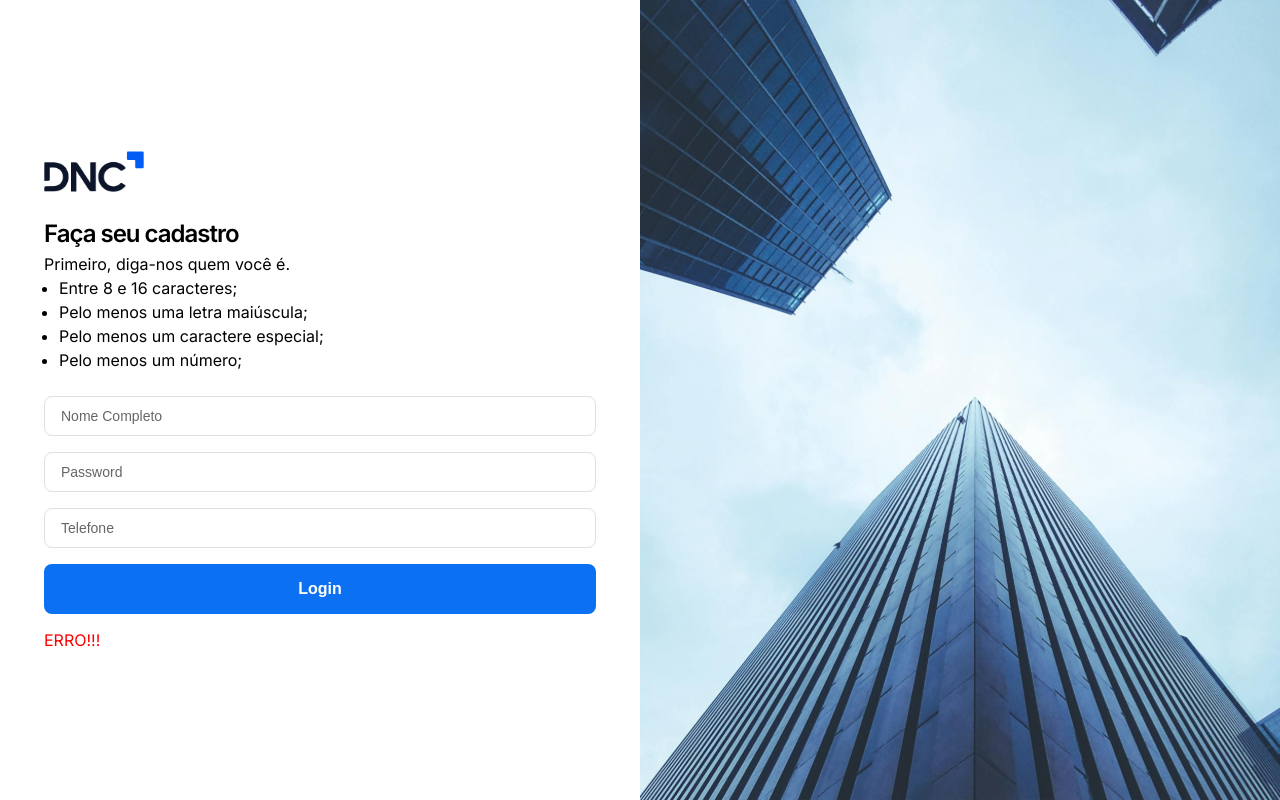
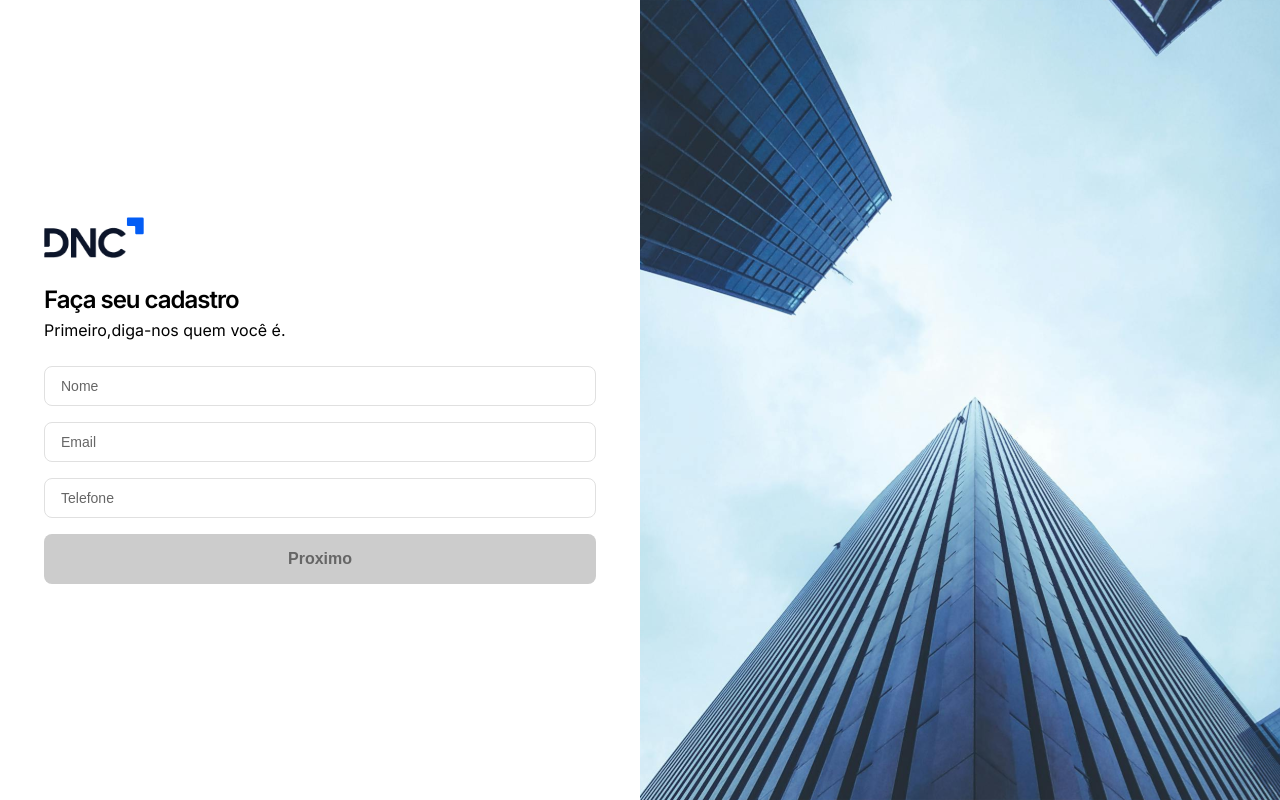
Before and after one commit to DevPlayer02/dnc-sales-dashboard-gcf, a React (Vite) app: page /registration in a window 1280 px wide. Built offline with nearby package versions, Linux system fonts and the light colour scheme.

Commit message:
Feat: Create profile flow

```diff
--- a/package.json
+++ b/package.json
@@ -13,6 +13,7 @@
     "@emotion/react": "^11.14.0",
     "@emotion/styled": "^11.14.0",
     "@mui/material": "^6.4.6",
+    "@reduxjs/toolkit": "^2.6.1",
     "@types/js-cookie": "^3.0.6",
     "@types/styled-components": "^5.1.34",
     "axios": "^1.8.1",
@@ -22,6 +23,7 @@
     "react": "^19.0.0",
     "react-chartjs-2": "^5.3.0",
     "react-dom": "^19.0.0",
+    "react-redux": "^9.2.0",
     "react-router-dom": "^7.2.0",
     "styled-components": "^6.1.15"
   },
--- a/src/hooks/useFormValidation.ts
+++ b/src/hooks/useFormValidation.ts
@@ -17,7 +17,17 @@ export const useFormValidation = (inputs: InputProps[]) => {
         return /\S+@\S+\.\S+/.test(String(formValues[index]))
       }
       if (inputs.type === 'password') {
-        return String(formValues[index]).length > 7
+        const password = String(value)
+        const hasCorrectLenght = password.length >= 8 && password.length <= 16
+        const hasUppercaseLetter = /[A-Z]/.test(password)
+        const hasSpecialCharacter = /[!@#$%^&*(),.?":{}|<>]/.test(password)
+        const hasNumber = /\d/.test(password)
+        return (
+          hasCorrectLenght &&
+          hasUppercaseLetter &&
+          hasSpecialCharacter &&
+          hasNumber
+        )
       }
       return true
     })
--- a/src/main.tsx
+++ b/src/main.tsx
@@ -3,12 +3,16 @@ import { createRoot } from 'react-dom/client'
 import App from './App.tsx'
 import { AppThemeProvider } from './contexts/AppThemeContext.tsx'
 import { GlobalStyle } from './styles/globalStyle.ts'
+import { Provider } from 'react-redux'
+import store from './redux/index.ts'
 
 createRoot(document.getElementById('root')!).render(
   <StrictMode>
-    <AppThemeProvider>
-      <GlobalStyle />
-      <App />
-    </AppThemeProvider>
+    <Provider store={store}>
+      <AppThemeProvider>
+        <GlobalStyle />
+        <App />
+      </AppThemeProvider>
+    </Provider>
   </StrictMode>
 )
--- a/src/pages/Login.tsx
+++ b/src/pages/Login.tsx
@@ -22,8 +22,15 @@ import { jwtExpirationDateConverter, pxToRem } from '@/utils'
 // TYPES
 import { DecodedJWT, MessageProps, LoginData, loginPostData } from '@/types'
 
+// REDUX
+import { useSelector } from 'react-redux'
+import { RootState } from '@/redux'
+
 function Login() {
   const navigate = useNavigate()
+  const { email, message } = useSelector(
+    (state: RootState) => state.createProfile
+  )
   const inputs = [
     { type: 'email', placeholder: 'Email' },
     { type: 'password', placeholder: 'Senha' },
@@ -34,7 +41,7 @@ function Login() {
   const { formValues, formValid, handleChange } = useFormValidation(inputs)
 
   const handleMessage = (): MessageProps => {
-    if (!error) return { msg: '', type: 'success' }
+    if (!error) return { msg: message ?? '', type: 'success' }
     switch (error) {
       case 401:
         return {
@@ -68,6 +75,12 @@ function Login() {
     }
     if (Cookies.get('Authorization')) navigate('/home')
   }, [data, navigate])
+
+  useEffect(() => {
+    if (email) {
+      handleChange(0, email)
+    }
+  }, [email])
 
   return (
     <>
--- a/src/pages/Profile.tsx
+++ b/src/pages/Profile.tsx
@@ -71,11 +71,7 @@ function Profile() {
   //FORM
   const inputs: InputProps[] = [
     { name: 'name', type: 'text', placeholder: 'Nome', required: true },
-    {
-      name: 'email',
-      type: 'email',
-      disabled: true,
-    },
+    { name: 'email', type: 'email', disabled: true },
     { name: 'phone', type: 'tel', placeholder: 'Telefone', required: true },
   ]
   const { formValues, formValid, handleChange } = useFormValidation(inputs)
--- a/src/pages/Registration.tsx
+++ b/src/pages/Registration.tsx
@@ -1,3 +1,7 @@
+import { ChangeEvent, useEffect } from 'react'
+import { useNavigate } from 'react-router-dom'
+
+// COMPONENTS
 import { Box, Container, Grid } from '@mui/material'
 import {
   BannerImage,
@@ -7,9 +11,84 @@ import {
   StyledP,
   StyledUl,
 } from '@/components'
+
+// UTILS
 import { pxToRem } from '@/utils'
 
+// HOOKS
+import { useFormValidation, usePost } from '@/hooks'
+
+// REDUX
+import { useDispatch, useSelector } from 'react-redux'
+import { RootState } from '@/redux'
+import { setMessage, setProfileData } from '@/redux/slices/createProfile'
+
+// TYPES
+import { CreateProfileData, InputProps } from '@/types'
+
 function Resgistration() {
+  const dispatch = useDispatch()
+  const navigate = useNavigate()
+  const { email } = useSelector((state: RootState) => state.createProfile)
+  const { data, loading, error, postData } = usePost<string, CreateProfileData>(
+    'profile/create',
+    true
+  )
+
+  // FORM STEP1
+  const step1Inputs: InputProps[] = [
+    { name: 'name', type: 'text', placeholder: 'Nome', required: true },
+    { name: 'email', type: 'email', placeholder: 'Email' },
+    { name: 'phone', type: 'tel', placeholder: 'Telefone', required: true },
+  ]
+
+  const handleStep1 = (e: React.FormEvent) => {
+    e.preventDefault()
+    dispatch(
+      setProfileData({
+        email: String(step1FormValues[1]),
+      })
+    )
+  }
+
+  const {
+    formValues: step1FormValues,
+    formValid: step1FormValid,
+    handleChange: step1FormHandleChange,
+  } = useFormValidation(step1Inputs)
+
+  // FORM STEP2
+  const step2Inputs: InputProps[] = [{ type: 'password', placeholder: 'Senha' }]
+
+  const handleStep2 = async (e: React.FormEvent) => {
+    e.preventDefault()
+    await postData({
+      name: String(step1FormValues[0]),
+      email: String(step1FormValues[1]),
+      phone: String(step1FormValues[2]),
+      password: String(step2FormValues[0]),
+    })
+  }
+
+  const {
+    formValues: step2FormValues,
+    formValid: step2FormValid,
+    handleChange: step2FormHandleChange,
+  } = useFormValidation(step2Inputs)
+
+  const handleStepInputs = email ? step2Inputs : step1Inputs
+
+  useEffect(() => {
+    if (data !== null) {
+      dispatch(setMessage('Usuário criado com sucesso.'))
+      navigate('/')
+    } else if (error) {
+      alert(
+        `Não foi possível realizar essa operação. Entre em contato com nosso suporte. (${error})`
+      )
+    }
+  }, [data, error, navigate])
+
   return (
     <>
       <Box>
@@ -29,28 +108,52 @@ function Resgistration() {
                 <Logo height={41} width={100} />
               </Box>
               <Box sx={{ marginBottom: pxToRem(24) }}>
-                <StyledH1> Faça seu cadastro </StyledH1>
-                <StyledP> Primeiro, diga-nos quem você é. </StyledP>
+                <StyledH1>
+                  {email ? 'Defina sua senha' : 'Faça seu cadastro'}
+                </StyledH1>
+                <StyledP>
+                  {email
+                    ? 'Sua senha deve ter: '
+                    : 'Primeiro,diga-nos quem você é.'}
+                </StyledP>
+                {email && (
                   <StyledUl>
                     <li>Entre 8 e 16 caracteres;</li>
                     <li>Pelo menos uma letra maiúscula;</li>
                     <li>Pelo menos um caractere especial;</li>
                     <li>Pelo menos um número;</li>
                   </StyledUl>
+                )}
               </Box>
               <FormComponent
-                inputs={[
-                  { type: 'text', placeholder: 'Nome Completo' },
-                  { type: 'password', placeholder: 'Password' },
-                  { type: 'text', placeholder: 'Telefone' },
+                inputs={handleStepInputs.map((input, index) => ({
+                  type: input.type,
+                  placeholder: input.placeholder,
+                  value: email
+                    ? step2FormValues[index] || ''
+                    : step1FormValues[index] || '',
+                  onChange: (e: ChangeEvent<HTMLInputElement>) =>
+                    email
+                      ? step2FormHandleChange(
+                          index,
+                          (e.target as HTMLInputElement).value
+                        )
+                      : step1FormHandleChange(
+                          index,
+                          (e.target as HTMLInputElement).value
+                        ),
+                }))}
+                buttons={[
+                  {
+                    className: 'primary',
+                    disabled: email
+                      ? !step2FormValid || loading
+                      : !step1FormValid,
+                    onClick: email ? handleStep2 : handleStep1,
+                    type: 'submit',
+                    children: email ? 'Enviar' : 'Proximo',
+                  },
                 ]}
-                buttons={[
-                  { className: 'primary', type: 'submit', children: 'Login' },
-                ]}
-                message={{
-                  msg: 'ERRO!!!',
-                  type: 'error',
-                }}
               />
             </Container>
           </Grid>
--- /dev/null
+++ b/src/redux/index.ts
@@ -0,0 +1,13 @@
+import { configureStore } from '@reduxjs/toolkit'
+import createProfileReducer from './slices/createProfile'
+
+const store = configureStore({
+  reducer: {
+    createProfile: createProfileReducer,
+  },
+})
+
+export type RootState = ReturnType<typeof store.getState>
+export type AddDispatch = typeof store.dispatch
+
+export default store
--- /dev/null
+++ b/src/redux/slices/createProfile.ts
@@ -0,0 +1,28 @@
+import { createSlice, PayloadAction } from '@reduxjs/toolkit'
+import { CreateProfileData } from '@/types'
+
+const initialState: Omit<CreateProfileData, 'name' | 'phone' | 'password'> = {
+  email: '',
+  message: null,
+}
+
+const profileSlice = createSlice({
+  name: 'profile',
+  initialState,
+  reducers: {
+    setProfileData: (
+      state,
+      action: PayloadAction<
+        Omit<CreateProfileData, 'name' | 'phone' | 'password'>
+      >
+    ) => {
+      state.email = action.payload.email
+    },
+    setMessage: (state, action: PayloadAction<string>) => {
+      state.message = action.payload
+    },
+  },
+})
+
+export const { setProfileData, setMessage } = profileSlice.actions
+export default profileSlice.reducer
```
Also changed, not shown: src/types/profileData.d.ts (+8 -0 lines), 1 other file (tests, documents, lock files or other folders). Lines whose indentation alone changed are shown as unchanged.
